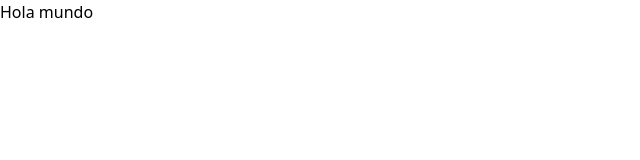
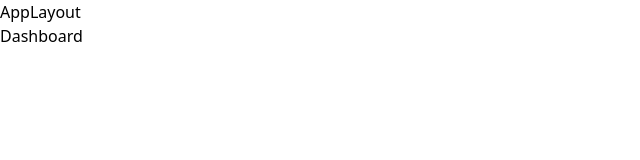
Before and after one commit to Nico235711/upTask-frontend, a React (Vite) app: page / in a window 1280 px wide. Shown: the top 160 px of the page, without its empty margins (0-640 px from the left). Built offline with nearby package versions, Linux system fonts and the light colour scheme.

Commit message:
Creando el Router

```diff
--- a/package.json
+++ b/package.json
@@ -11,7 +11,8 @@
   },
   "dependencies": {
     "react": "^18.3.1",
-    "react-dom": "^18.3.1"
+    "react-dom": "^18.3.1",
+    "react-router-dom": "^6.23.1"
   },
   "devDependencies": {
     "@types/react": "^18.3.3",
--- /dev/null
+++ b/src/layouts/AppLayout.tsx
@@ -0,0 +1,16 @@
+import { Outlet } from "react-router-dom"
+
+const AppLayout = () => {
+
+  return (
+    <>
+      <div>AppLayout</div>
+
+      <main>
+        <Outlet />
+      </main>
+    </>
+  )
+}
+
+export default AppLayout
--- a/src/main.tsx
+++ b/src/main.tsx
@@ -1,9 +1,10 @@
 import React from 'react'
 import ReactDOM from 'react-dom/client'
 import './index.css'
+import Router from './routes'
 
 ReactDOM.createRoot(document.getElementById('root')!).render(
   <React.StrictMode>
-    <h1 className="text-6xl font-bold text-indigo-700">Hola mundo</h1>
+    <Router />
   </React.StrictMode>,
 )
--- /dev/null
+++ b/src/routes.tsx
@@ -0,0 +1,16 @@
+import { BrowserRouter, Route, Routes } from "react-router-dom";
+import AppLayout from "./layouts/AppLayout";
+import Dashboard from "./views/Dashboard";
+
+export default function Router() {
+
+  return (
+    <BrowserRouter>
+      <Routes>
+        <Route element={<AppLayout />}>
+          <Route path="/" element={<Dashboard />} />
+        </Route>
+      </Routes>
+    </BrowserRouter>
+  )
+}
--- /dev/null
+++ b/src/views/Dashboard.tsx
@@ -0,0 +1,9 @@
+
+const Dashboard = () => {
+
+  return (
+    <div>Dashboard</div>
+  )
+}
+
+export default Dashboard
```
Also changed, not shown: 1 other file (tests, documents, lock files or other folders).
